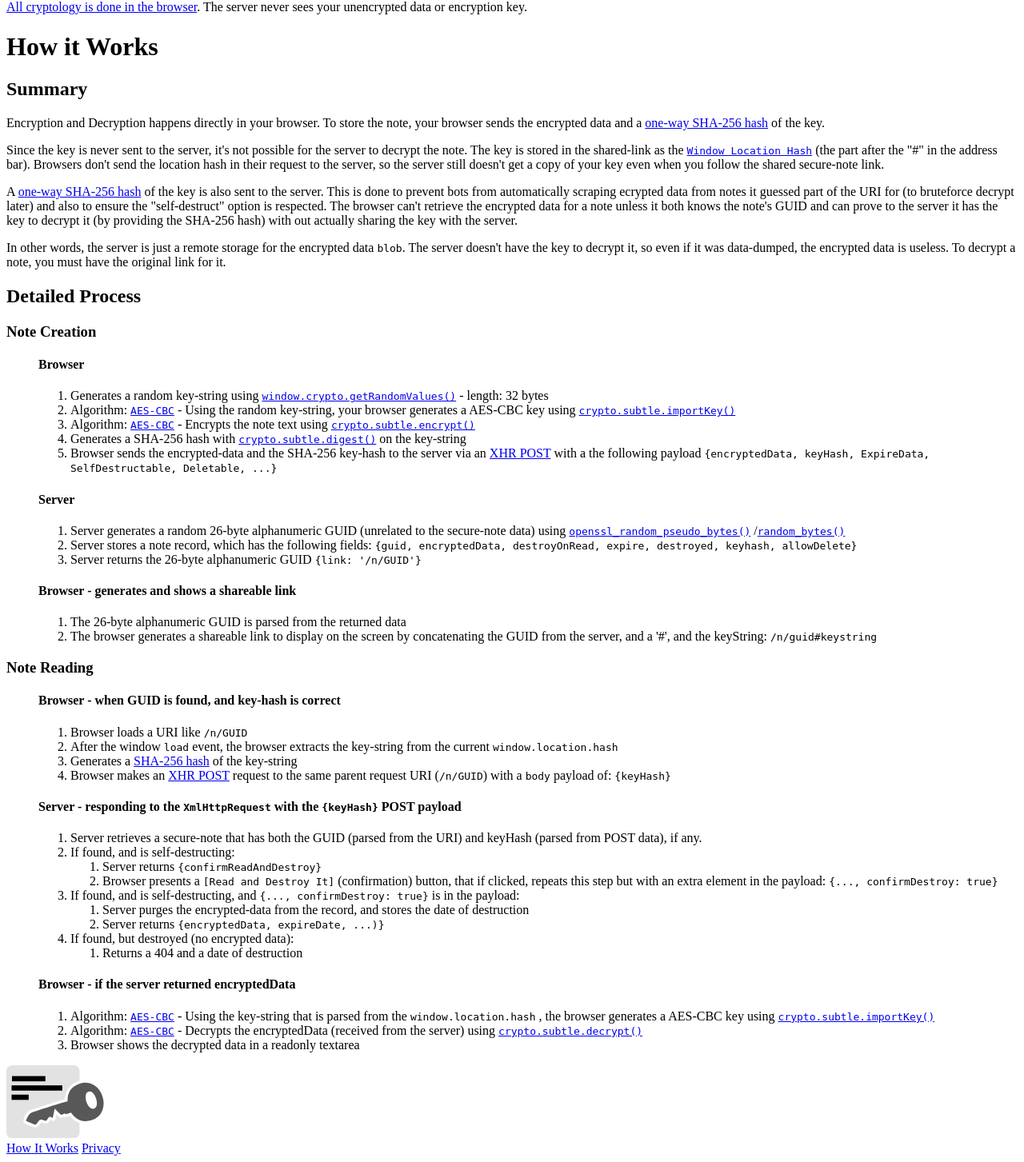
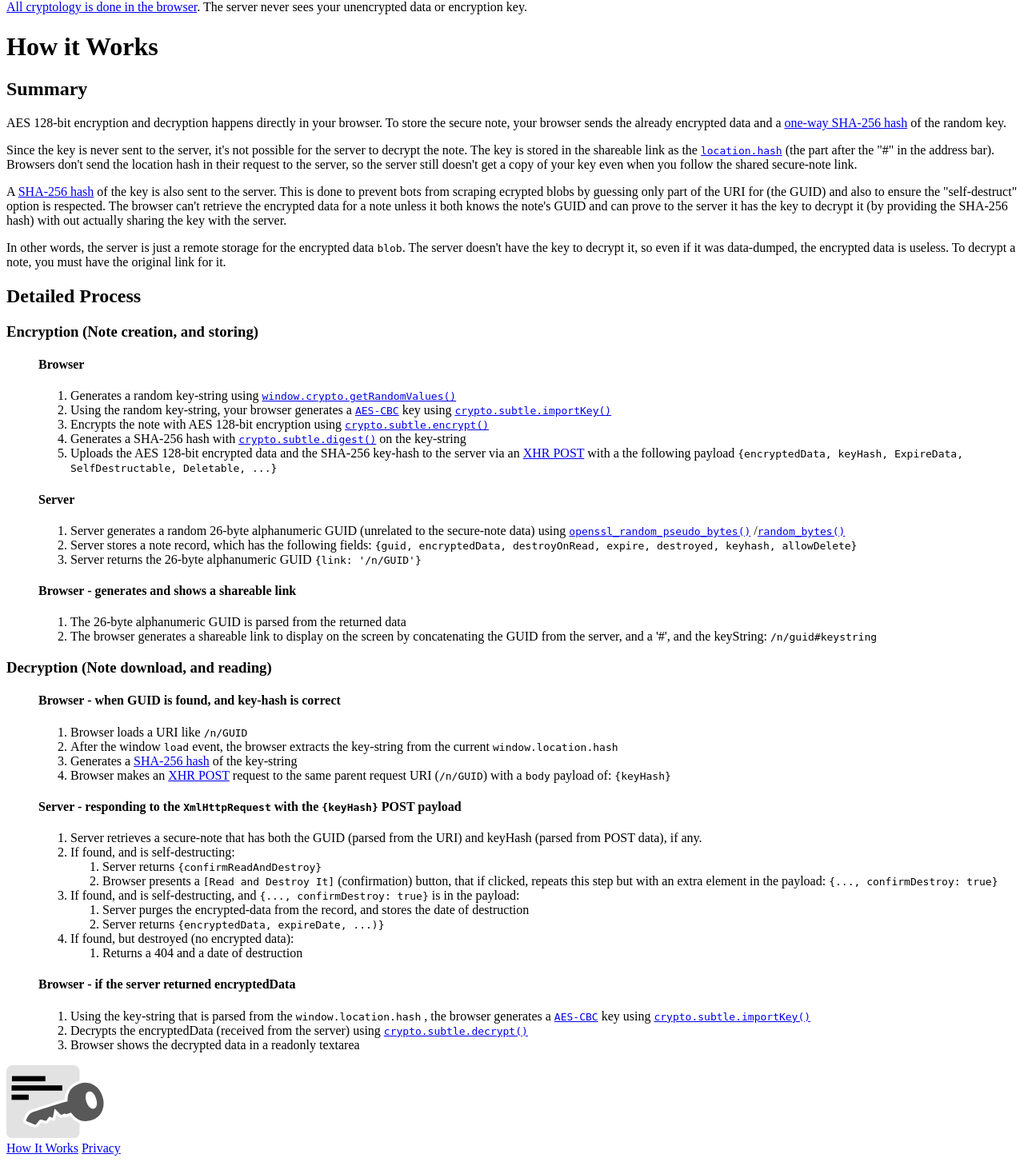
Before and after one commit to AllocatedSpace/securenote, a Symfony app: template templates/static/howitworks.html.twig in a window 1280 px wide. Shown: the part 65-1518 px from the top of the page at 80% size. Run offline with Twig, Linux system fonts and the light colour scheme; the template is opened without the code that fills it, so the values that code supplies are empty; some libraries are stand-ins or nearby versions.

Commit message:
visuals and seo

```diff
--- a/templates/base.html.twig
+++ b/templates/base.html.twig
@@ -3,7 +3,7 @@
     <head>
         <meta charset="UTF-8">
         <meta name="viewport" content="width=device-width, initial-scale=1">
-        <title>{% block title %}securenote.ca!{% endblock %}</title>
+        <title>{% block title %}{% endblock %} - securenote.ca</title>
         {# Run `composer require symfony/webpack-encore-bundle` to start using Symfony UX #}
         {% block stylesheets %}
             {{ encore_entry_link_tags('app') }}
@@ -19,11 +19,13 @@
         <link rel="icon" type="image/png" sizes="16x16" href="/images/favicon-16x16.png">
         <link rel="manifest" href="/images/site.webmanifest">
         <script type="application/ld+json">{ "@context": "http://schema.org", "@type": "WebSite", "name": "Secure Note", "url": "https://securenote.ca/" }</script>
-        <meta name="description" content="Securely share a self-destructing encrypted note with anyone." />
-        <meta property="og:url" content="https://securenote.ca/" />
+        <meta name="description" content="{% block metadescription %}Securely share a self-destructing encrypted note with anyone.{% endblock %}" />
+        <meta property="og:url" content="https://securenote.ca{{ app.request.requesturi }}" />
         <meta property="og:type" content="website" />
-        <meta property="og:title" content="Secure Note" />
-        <meta property="og:description" content="Securely share a self-destructing encrypted note with anyone." />
+        <meta property="og:title" content="{{ block('title') }}" />
+        <meta property="og:description" content="{{ block('metadescription') }}" />
+        <meta property="og:image" content="http://static01.nyt.com/images/2015/02/19/arts/international/19iht-btnumbers19A/19iht-btnumbers19A-facebookJumbo-v2.jpg" />
+        <link rel="canonical" href="https://securenote.ca{{ app.request.requesturi }}" />
     </head>
     <body>
         <div id="main-container" class="d-flex flex-column justify-content-start">
--- a/templates/note/view.html.twig
+++ b/templates/note/view.html.twig
@@ -1,5 +1,6 @@
 {% extends 'base.html.twig' %}
-{% block title %}Read Secure Note{% endblock %}
+{% block title %}Read a Secure Note{% endblock %}
+{% block metadescription %}Decrypt a client-side encrypted Secure Note{% endblock %}
 
 {% block recaptchascript %}<script src="https://www.google.com/recaptcha/api.js?render={{ GOOGLE_RECAPTCHA_SITE_KEY }}"></script>{% endblock %}
 {% block envvariables %}<meta name="GOOGLE_RECAPTCHA_SITE_KEY" value="{{ GOOGLE_RECAPTCHA_SITE_KEY }}">{% endblock %}
--- a/templates/static/howitworks.html.twig
+++ b/templates/static/howitworks.html.twig
@@ -1,5 +1,6 @@
 {% extends 'base.html.twig' %}
-{% block title %}How notes are encrypted and what data is stored where  - securenote.ca{% endblock %}
+{% block title %}How notes are encrypted and what data is stored where{% endblock %}
+{% block metadescription %}Secure Notes are encrypted and decrypted directly in the browser. The key is not shared with the server, where it is stored.{% endblock %}
 
 {% block body %}
 <div class="container" id="container-howitworks">
@@ -8,45 +9,47 @@
 
             <h1>How it Works</h1>
 
-            <h2 class="mt-3">Summary</h2>
-            <p>Encryption and Decryption happens directly in your browser. To store the note, your browser sends the encrypted data and a
-                <a target="_blank" href="https://developer.mozilla.org/en-US/docs/Web/API/SubtleCrypto/digest">one-way SHA-256 hash</a> of the key.</p>
+            <div class="mt-4 content-block">
+                <h2 class="mb-3">Summary</h2>
+                <p>AES 128-bit encryption and decryption happens directly in your browser. To store the secure note, your browser sends the already encrypted data and a
+                    <a target="_blank" rel="external nofollow noopener" href="https://developer.mozilla.org/en-US/docs/Web/API/SubtleCrypto/digest">one-way SHA-256 hash</a> of the random key.</p>
 
                 <p>Since the key is never sent to the server, it's not possible for the server to decrypt the note.
-                The key is stored in the shared-link as the <a href="https://developer.mozilla.org/en-US/docs/Web/API/Location/hash" target="_blank"><code>Window Location Hash</code></a>
+                    The key is stored in the shareable link as the <a rel="external nofollow noopener" href="https://developer.mozilla.org/en-US/docs/Web/API/Location/hash" target="_blank"><code>location.hash</code></a>
                     (the part after the "#" in the address bar). Browsers don't send the location hash in their request to the server, so the server still doesn't get a copy of your key
                     even when you follow the shared secure-note link.</p>
 
-            <p>A <a target="_blank" href="https://developer.mozilla.org/en-US/docs/Web/API/SubtleCrypto/digest">one-way SHA-256 hash</a> of the key is also sent to the server.
-                This is done to prevent bots from automatically scraping ecrypted data from notes it guessed part of the URI for (to bruteforce decrypt later) and also
+                <p>A <a target="_blank" rel="external nofollow noopener" href="https://developer.mozilla.org/en-US/docs/Web/API/SubtleCrypto/digest">SHA-256 hash</a> of the key is also sent to the server.
+                    This is done to prevent bots from scraping ecrypted blobs by guessing only part of the URI for (the GUID) and also
                 to ensure the "self-destruct" option is respected. The browser can't retrieve the encrypted data for a note unless it both knows the note's GUID and can prove
                 to the server it has the key to decrypt it (by providing the SHA-256 hash) with out actually sharing the key with the server.</p>
 
                 <p>In other words, the server is just a remote storage for the encrypted data <code>blob</code>. The server doesn't have the key to decrypt it, so even if it was data-dumped, the encrypted data is useless.
                     To decrypt a note, you must have the original link for it.
                 </p>
+            </div>
+
 
             <h2 class="mt-5 mb-5">Detailed Process</h2>
 
-            <h3 class="mt-3 mb-3">Note Creation</h3>
+            <div class="mt-2 content-block">
+                <h3 class="mb-3">Encryption (Note creation, and storing)</h3>
                 <ul>
                     <h4>Browser</h4>
                     <ol class="mb-3">
-                    <li>Generates a random key-string using <code><a target="_blank" href="https://developer.mozilla.org/en-US/docs/Web/API/Crypto/getRandomValues">window.crypto.getRandomValues()</a></code> - length: 32 bytes</li>
-                    <li>Algorithm: <a target="_blank" href="https://developer.mozilla.org/en-US/docs/Web/API/SubtleCrypto/encrypt#supported_algorithms"><code>AES-CBC</code></a>
-                        - Using the random key-string, your browser generates a AES-CBC key using <a href="https://developer.mozilla.org/en-US/docs/Web/API/SubtleCrypto/importKey" target="_blank"><code>crypto.subtle.importKey()</code></a> </li>
-                    <li>Algorithm: <a target="_blank" href="https://developer.mozilla.org/en-US/docs/Web/API/SubtleCrypto/encrypt#supported_algorithms"><code>AES-CBC</code></a>
-                        - Encrypts the note text using <a target="_blank" href="https://developer.mozilla.org/en-US/docs/Web/API/SubtleCrypto/encrypt"><code>crypto.subtle.encrypt()</code></a></li>
-                    <li>Generates a SHA-256 hash with <a target="_blank" href="https://developer.mozilla.org/en-US/docs/Web/API/SubtleCrypto/digest"><code>crypto.subtle.digest()</code></a> on the key-string</li>
-                    <li>Browser sends the encrypted-data and the SHA-256 key-hash to the server via an
-                        <a href="https://developer.mozilla.org/en-US/docs/Web/API/XMLHttpRequest/send#example_post" target="_blank">XHR POST</a> with a the following payload <code>{encryptedData, keyHash, ExpireData, SelfDestructable, Deletable, ...}</code></li>
+                        <li>Generates a random key-string using <code><a rel="external nofollow noopener" target="_blank" href="https://developer.mozilla.org/en-US/docs/Web/API/Crypto/getRandomValues">window.crypto.getRandomValues()</a></code></li>
+                        <li>Using the random key-string, your browser generates a <a rel="external nofollow noopener" target="_blank" href="https://developer.mozilla.org/en-US/docs/Web/API/SubtleCrypto/encrypt#supported_algorithms"><code>AES-CBC</code></a> key using <a href="https://developer.mozilla.org/en-US/docs/Web/API/SubtleCrypto/importKey" target="_blank"><code>crypto.subtle.importKey()</code></a> </li>
+                        <li>Encrypts the note with AES 128-bit encryption using <a rel="external nofollow noopener" target="_blank" href="https://developer.mozilla.org/en-US/docs/Web/API/SubtleCrypto/encrypt"><code>crypto.subtle.encrypt()</code></a></li>
+                        <li>Generates a SHA-256 hash with <a rel="external nofollow noopener" target="_blank" href="https://developer.mozilla.org/en-US/docs/Web/API/SubtleCrypto/digest"><code>crypto.subtle.digest()</code></a> on the key-string</li>
+                        <li>Uploads the AES 128-bit encrypted data and the SHA-256 key-hash to the server via an
+                            <a rel="external nofollow noopener" href="https://developer.mozilla.org/en-US/docs/Web/API/XMLHttpRequest/send#example_post" target="_blank">XHR POST</a> with a the following payload <code>{encryptedData, keyHash, ExpireData, SelfDestructable, Deletable, ...}</code></li>
                     </ol>
 
                     <h4>Server</h4>
                     <ol class="mb-3">
                         <li>Server generates a random 26-byte alphanumeric GUID (unrelated to the secure-note data) using
-                        <a target="_blank" href="https://www.php.net/manual/en/function.openssl-random-pseudo-bytes.php"><code>openssl_random_pseudo_bytes()</code></a>
-                        /<a target="_blank" href="https://www.php.net/manual/en/function.random-bytes.php"><code>random_bytes()</code></a></li>
+                            <a rel="external nofollow noopener" target="_blank" href="https://www.php.net/manual/en/function.openssl-random-pseudo-bytes.php"><code>openssl_random_pseudo_bytes()</code></a>
+                            /<a rel="external nofollow noopener" target="_blank" href="https://www.php.net/manual/en/function.random-bytes.php"><code>random_bytes()</code></a></li>
                         <li>Server stores a note record, which has the following fields: <code>{guid, encryptedData, destroyOnRead, expire, destroyed, keyhash, allowDelete}</code></li>
                         <li>Server returns the 26-byte alphanumeric GUID <code>{link: '/n/GUID'}</code></li>
                     </ol>
@@ -57,16 +60,18 @@
                         <li>The browser generates a shareable link to display on the screen by concatenating the GUID from the server, and a '#', and the keyString: <code>/n/guid#keystring</code></li>
                     </ol>
                 </ul>
+            </div>
 
-            <h3 class="mt-5 mb-3">Note Reading</h3>
+            <div class="mt-4 content-block">
+                <h3 class="mb-3">Decryption (Note download, and reading)</h3>
                 <ul>
 
                     <h4>Browser - when GUID is found, and key-hash is correct</h4>
                     <ol class="mb-3">
                         <li>Browser loads a URI like <code>/n/GUID</code></li>
-                    <li>After the window <code>load</code> event, the browser extracts the key-string from the current <a href="https://developer.mozilla.org/en-US/docs/Web/API/Location/hash" target="_blank"></a><code>window.location.hash</code></li>
-                    <li>Generates a <a target="_blank" href="https://developer.mozilla.org/en-US/docs/Web/API/SubtleCrypto/digest">SHA-256 hash</a> of the key-string</li>
-                    <li>Browser makes an <a href="https://developer.mozilla.org/en-US/docs/Web/API/XMLHttpRequest/send#example_post" target="_blank">XHR POST</a>
+                        <li>After the window <code>load</code> event, the browser extracts the key-string from the current <a rel="external nofollow noopener" href="https://developer.mozilla.org/en-US/docs/Web/API/Location/hash" target="_blank"></a><code>window.location.hash</code></li>
+                        <li>Generates a <a rel="external nofollow noopener" target="_blank" href="https://developer.mozilla.org/en-US/docs/Web/API/SubtleCrypto/digest">SHA-256 hash</a> of the key-string</li>
+                        <li>Browser makes an <a rel="external nofollow noopener" href="https://developer.mozilla.org/en-US/docs/Web/API/XMLHttpRequest/send#example_post" target="_blank">XHR POST</a>
                             request to the same parent request URI (<code>/n/GUID</code>) with a <code>body</code> payload of: <code>{keyHash}</code></li>
                     </ol>
 
@@ -93,14 +98,13 @@
 
                     <h4>Browser - if the server returned encryptedData</h4>
                     <ol class="mb-3">
-                    <li>Algorithm: <a target="_blank" href="https://developer.mozilla.org/en-US/docs/Web/API/SubtleCrypto/encrypt#supported_algorithms"><code>AES-CBC</code></a>
-                        - Using the key-string that is parsed from the <a href="https://developer.mozilla.org/en-US/docs/Web/API/Location/hash" target="_blank"></a><code>window.location.hash</code>
-                        , the browser generates a AES-CBC key using <a href="https://developer.mozilla.org/en-US/docs/Web/API/SubtleCrypto/importKey" target="_blank"><code>crypto.subtle.importKey()</code></a> </li>
-                    <li>Algorithm: <a target="_blank" href="https://developer.mozilla.org/en-US/docs/Web/API/SubtleCrypto/encrypt#supported_algorithms"><code>AES-CBC</code></a>
-                        - Decrypts the encryptedData (received from the server) using <a target="_blank" href="https://developer.mozilla.org/en-US/docs/Web/API/SubtleCrypto/decrypt"><code>crypto.subtle.decrypt()</code></a></li>
+                        <li>Using the key-string that is parsed from the <a rel="external nofollow noopener" href="https://developer.mozilla.org/en-US/docs/Web/API/Location/hash" target="_blank"></a><code>window.location.hash</code>
+                            , the browser generates a <a rel="external nofollow noopener" target="_blank" href="https://developer.mozilla.org/en-US/docs/Web/API/SubtleCrypto/encrypt#supported_algorithms"><code>AES-CBC</code></a> key using <a rel="noopener" href="https://developer.mozilla.org/en-US/docs/Web/API/SubtleCrypto/importKey" target="_blank"><code>crypto.subtle.importKey()</code></a> </li>
+                        <li>Decrypts the encryptedData (received from the server) using <a rel="external nofollow noopener" target="_blank" href="https://developer.mozilla.org/en-US/docs/Web/API/SubtleCrypto/decrypt"><code>crypto.subtle.decrypt()</code></a></li>
                         <li>Browser shows the decrypted data in a readonly textarea</li>
                     </ol>
                 </ul>
+            </div>
 
 
         </div>
--- a/templates/static/privacy.html.twig
+++ b/templates/static/privacy.html.twig
@@ -1,5 +1,6 @@
 {% extends 'base.html.twig' %}
-{% block title %}Private Policy - securenote.ca{% endblock %}
+{% block title %}Private Policy{% endblock %}
+{% block metadescription %}Data is not shared, no non-essential data is recorded.{% endblock %}
 
 {% block body %}
 <div class="container" id="container-privacy">
@@ -59,7 +60,7 @@
             <p><strong>Usage Data</strong> refers to data collected automatically, either generated by the use of the Service or from the Service infrastructure itself (for example, the duration of a page visit).</p>
             </li>
             <li>
-            <p><strong>Website</strong> refers to Secure Note, accessible from <a href="https://securenote.ca" rel="external nofollow noopener" target="_blank">https://securenote.ca</a></p>
+            <p><strong>Website</strong> refers to Secure Note, accessible from <a href="https://securenote.ca" target="_blank">https://securenote.ca</a></p>
             </li>
             <li>
             <p><strong>You</strong> means the individual accessing or using the Service, or the company, or other legal entity on behalf of which such individual is accessing or using the Service, as applicable.</p>
```
Also changed, not shown: assets/styles/layout.scss (+14 -0 lines), templates/note/create.html.twig (+17 -8 lines). Lines whose indentation alone changed are shown as unchanged.
